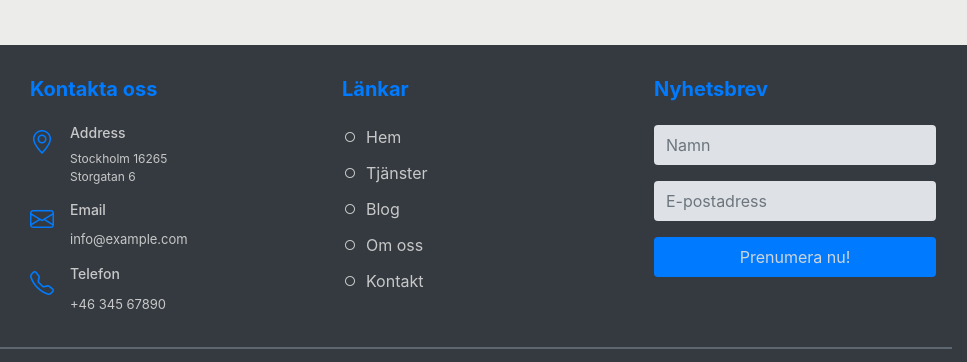
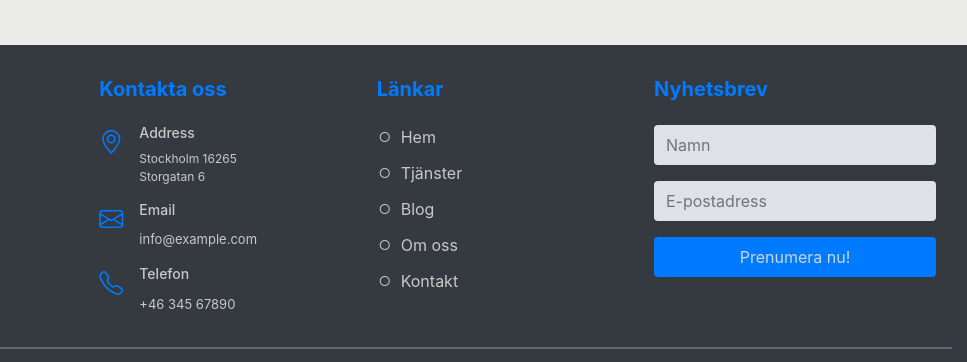
Before and after one commit to Jonasodiq/MobilXpert, a plain HTML site: page index.html in a window 1280 px wide. Shown: the part 2476-2838 px from the top of the page, 313-1280 px from the left. Drawn offline with nearby package versions, Linux system fonts and the light colour scheme.

Commit message:
footer style

```diff
--- a/index.html
+++ b/index.html
@@ -191,7 +191,7 @@
             <a class="btn btn-outline-primary rounded-circle text-center mx-auto px-0" style="width: 38px; height: 38px" href="#"><i class="fab fa-instagram"></i></a>
           </div>
         </div>
-        <div class="col-lg-3 col-md-4 col-sm-6 my-3">
+        <div class="col-lg-2 col-md-4 col-sm-6 my-3">
           <h5 class="text-primary mb-4 fw-bold">Kontakta oss</h5>
           <div class="d-flex">
             <i class="bi bi-geo-alt text-primary" style="font-size: 24px;"></i>
@@ -215,7 +215,7 @@
             </div>
           </div>
         </div>
-        <div class="col-lg-3 col-md-4 col-sm-6 my-3">
+        <div class="col-lg-2 col-md-4 col-sm-6 my-3">
           <h5 class="text-primary mb-4 fw-bold">Länkar</h5>
           <div class="d-flex flex-column justify-content-start">
             <a style="font-size:16px; margin-bottom:12px; color:rgb(200, 200, 200)" href="index.html"><i class="bi bi-record mr-2"></i>Hem</a>
```
Also changed, not shown: about.html (+1 -1 lines), blog.html (+1 -1 lines), contact.html (+1 -1 lines).
